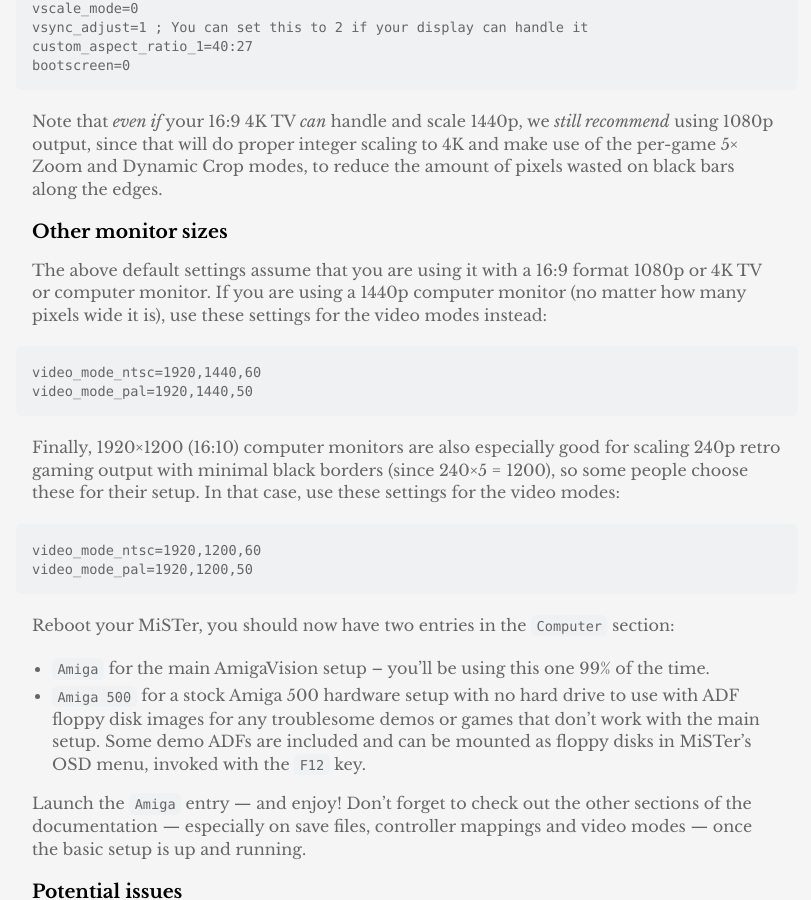
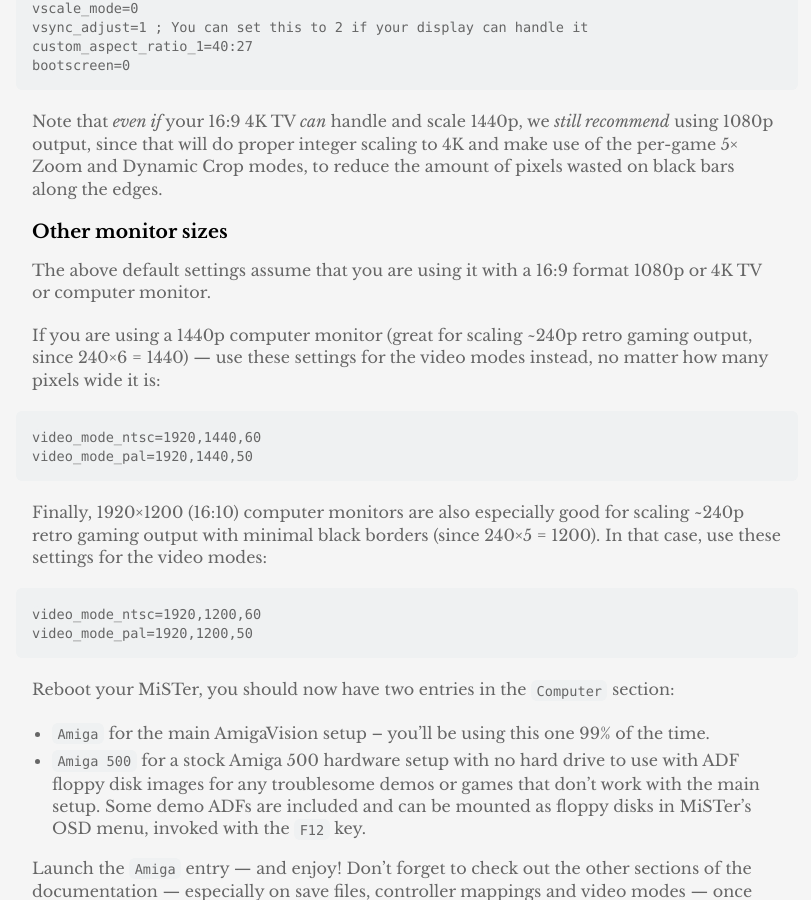
Before and after one commit to amigavision/amigavision.github.io, a Jekyll site: the page built from docs.md, in a window 1280 px wide and 900 px high, scrolled down 5342 px. Shown: the whole window, without its empty margins (233-1044 px from the left). Built offline with Jekyll 4.4.1, drawn with Linux system fonts in a browser that asks for light colours.

Commit message:
Improve language

````diff
--- a/docs.md
+++ b/docs.md
@@ -165,14 +165,16 @@
 
 ### Other monitor sizes
 
-The above default settings assume that you are using it with a 16:9 format 1080p or 4K TV or computer monitor. If you are using a 1440p computer monitor (no matter how many pixels wide it is), use these settings for the video modes instead:
+The above default settings assume that you are using it with a 16:9 format 1080p or 4K TV or computer monitor.
+
+If you are using a 1440p computer monitor (great for scaling ~240p retro gaming output, since 240×6 = 1440) — use these settings for the video modes instead, no matter how many pixels wide it is:
 
 ```
 video_mode_ntsc=1920,1440,60
 video_mode_pal=1920,1440,50
 ```
 
-Finally, 1920×1200 (16:10) computer monitors are also especially good for scaling 240p retro gaming output with minimal black borders (since 240×5 = 1200), so some people choose these for their setup. In that case, use these settings for the video modes:
+Finally, 1920×1200 (16:10) computer monitors are also especially good for scaling ~240p retro gaming output with minimal black borders (since 240×5 = 1200). In that case, use these settings for the video modes:
 
 ```
 video_mode_ntsc=1920,1200,60
````
